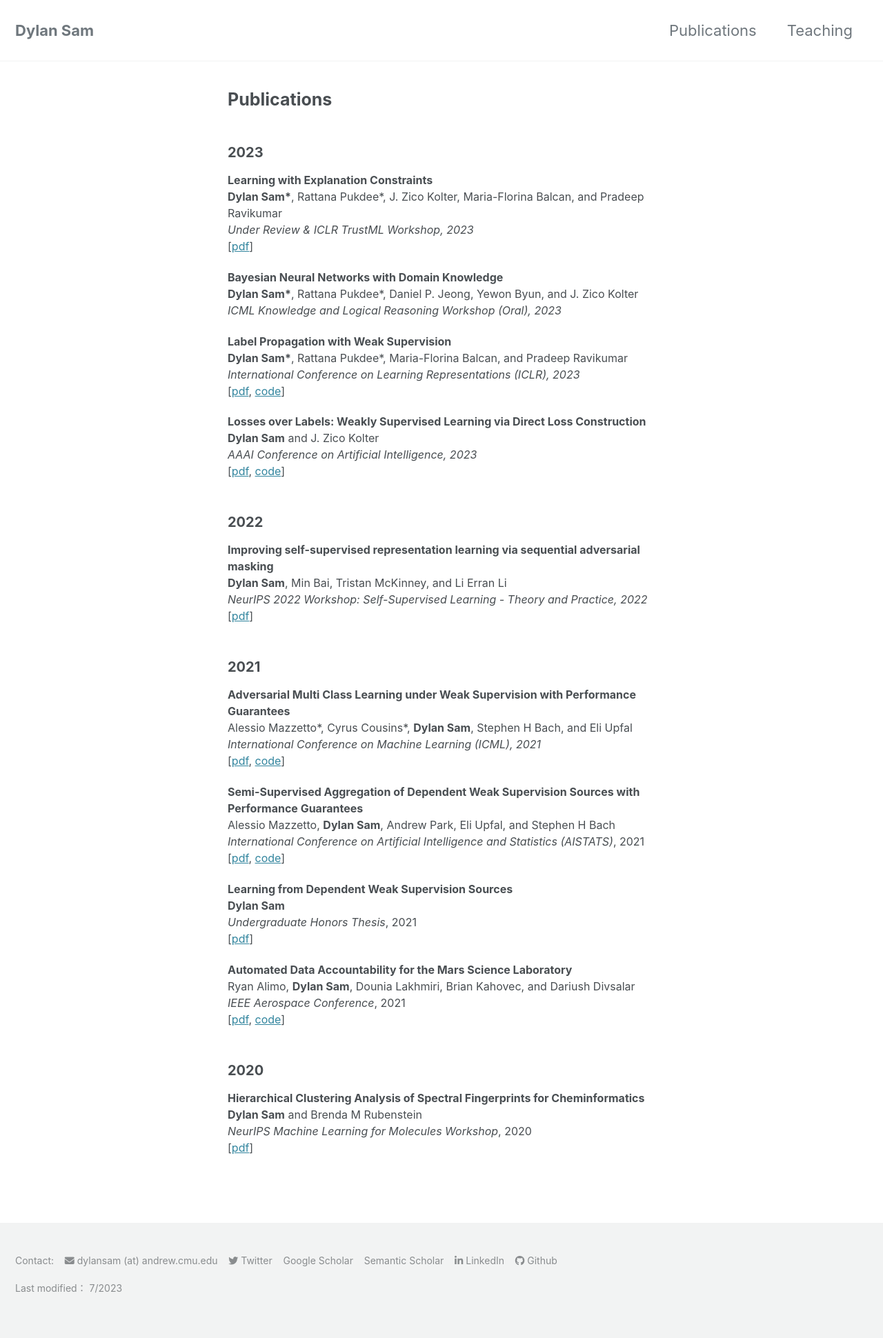
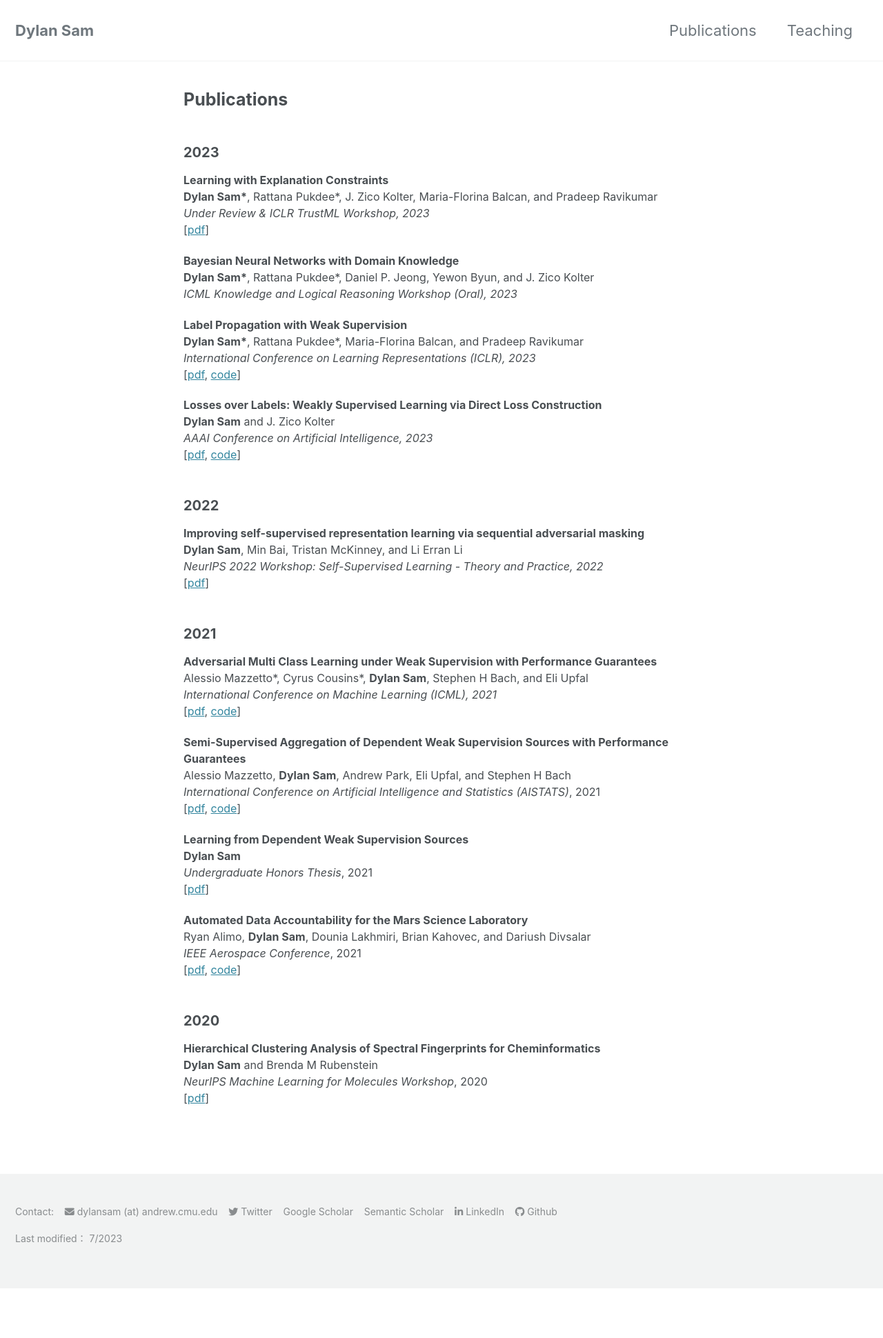
Before and after one commit to dsam99/dsam99.github.io, a Jekyll site: the page built from publications.md, in a window 1280 px wide. Shown: the whole page at 69% size. Built offline with Jekyll 4.4.1, drawn with Linux system fonts in a browser that asks for light colours; cached includes are drawn as plain includes; nearby versions of some CDN libraries; a style sheet for code colours, icons or effects is not loaded; after the commit the page ends 1868 px from its top, so only the background shows below that.

Commit message:
updates for width and typo

```diff
--- a/_layouts/home.html
+++ b/_layouts/home.html
@@ -21,7 +21,7 @@ layout: default
 	<h2>News</h2>
 	<p>
 		<ul>
-			<li> [Jul 2023]: I'm presenting 4 workshop papers at ICML 2023; 1 oral and 1 poster at the KLR worksho, 1 poster at the IMLH workshop, and 1 oral at the SODS workshop.</li>
+			<li> [Jul 2023]: I'm presenting 4 workshop papers at ICML 2023; 1 oral and 1 poster at the KLR workshop, 1 poster at the IMLH workshop, and 1 oral at the SODS workshop.</li>
 			<li> [Jan 2023]: Our paper on label propagation with weak supervision is accepted to ICLR 2023! </li>
 			<!-- <li> [Dec 2022]: I presented my summer internship work @ Amazon at the NeurIPS 2022 SSL workshop! </li> -->
 			<li> [Nov 2022]: Our paper "Losses over Labels: Weak Supervision via Direct Loss Construction" is accepted to AAAI 2023! </li>
--- a/assets/css/main.scss
+++ b/assets/css/main.scss
@@ -29,7 +29,7 @@ head {
 }
 
 .publications {
-	width: 50%;
+	width: 60%;
 	margin: auto;
 	padding: 10px;
 	padding-top: 40px;
```
